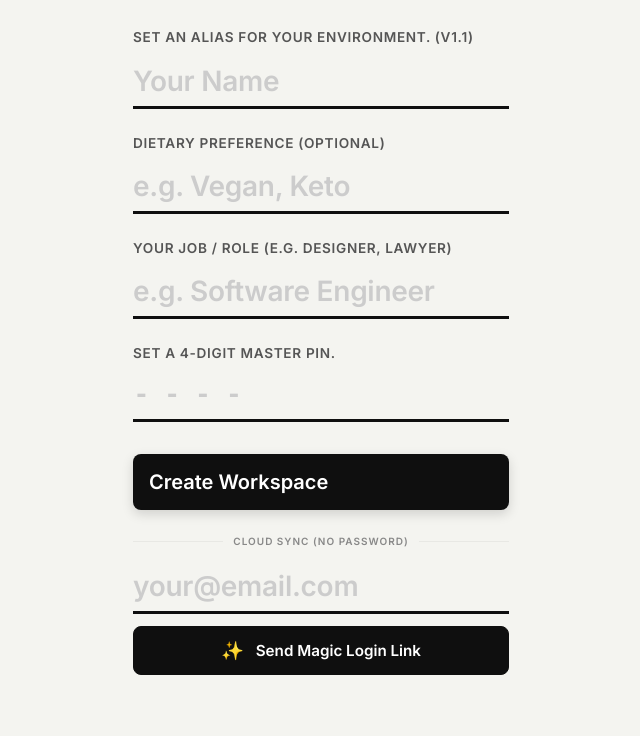
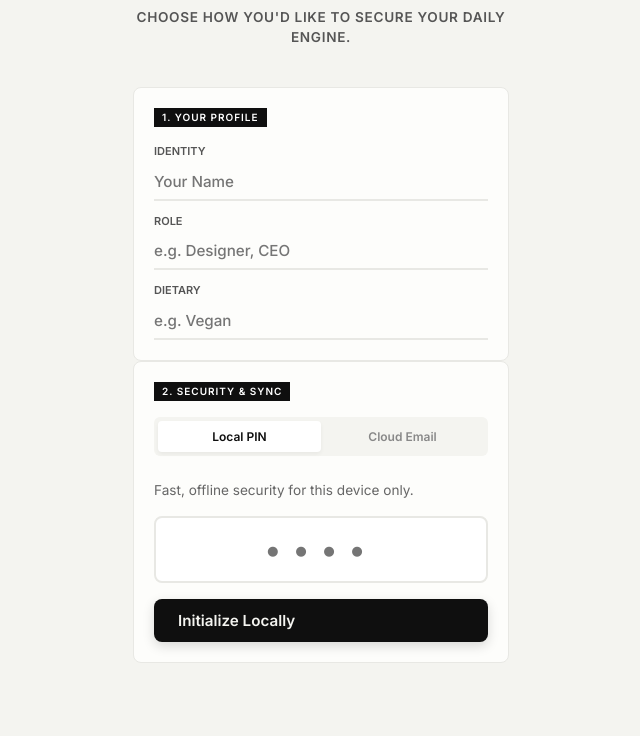
Before and after one commit to Danhand5555/wftd, a website built with Vite: page index.html in a window 1280 px wide. Shown: the part 64-800 px from the top of the page, without its empty margins (319-959 px from the left). Built offline with nearby package versions, Linux system fonts and the light colour scheme; no server answers.

Commit message:
UX Refactor: New tabbed Auth UI for clear choice between Local PIN and Cloud Email Sync

```diff
--- a/index.html
+++ b/index.html
@@ -24,57 +24,83 @@
     <!-- Main Container -->
     <main class="app-container">
 
-        <!-- Auth Screen (Demo) -->
+        <!-- Auth Screen (Premium Refactor) -->
         <section id="auth-view" class="auth-overlay">
-            <div class="auth-surface">
+            <div class="auth-box">
+                <header class="auth-header">
+                    <h1 class="type-h2">Setup Workspace</h1>
+                    <p class="auth-sub">Choose how you'd like to secure your daily engine.</p>
+                </header>
+
                 <div id="auth-signup-layer">
-                    <h1 class="type-h2">Initialize Workspace</h1>
-                    <p class="auth-sub">Set an alias for your environment. (v1.1)</p>
-                    <input type="text" id="auth-alias-input" class="input-brutalist" placeholder="Your Name"
-                        autocomplete="off">
+                    <!-- Section 1: The Profile -->
+                    <div class="auth-section">
+                        <span class="section-kicker">1. Your Profile</span>
+                        <div class="input-grid">
+                            <label class="input-minimal">
+                                <span>Identity</span>
+                                <input type="text" id="auth-alias-input" placeholder="Your Name" autocomplete="off">
+                            </label>
+                            <label class="input-minimal">
+                                <span>Role</span>
+                                <input type="text" id="auth-job-input" placeholder="e.g. Designer, CEO"
+                                    autocomplete="off">
+                            </label>
+                            <label class="input-minimal">
+                                <span>Dietary</span>
+                                <input type="text" id="auth-food-input" placeholder="e.g. Vegan" autocomplete="off">
+                            </label>
+                        </div>
+                    </div>
 
-                    <p class="auth-sub">Dietary Preference (Optional)</p>
-                    <input type="text" id="auth-food-input" class="input-brutalist" placeholder="e.g. Vegan, Keto"
-                        autocomplete="off">
+                    <!-- Section 2: Security Method -->
+                    <div class="auth-section security-section">
+                        <span class="section-kicker">2. Security & Sync</span>
 
-                    <p class="auth-sub">Your Job / Role (e.g. Designer, Lawyer)</p>
-                    <input type="text" id="auth-job-input" class="input-brutalist" placeholder="e.g. Software Engineer"
-                        autocomplete="off">
+                        <div class="auth-tabs">
+                            <button type="button" class="tab-btn active" data-target="mode-pin">Local PIN</button>
+                            <button type="button" class="tab-btn" data-target="mode-email">Cloud Email</button>
+                        </div>
 
+                        <div id="mode-pin" class="tab-content active">
+                            <p class="type-caption">Fast, offline security for this device only.</p>
+                            <input type="password" id="auth-pin-setup" class="pin-entry" maxlength="4"
+                                placeholder="••••" inputmode="numeric">
+                            <button type="button" class="btn-solid w-full" id="btn-auth-signup">Initialize
+                                Locally</button>
+                        </div>
 
-
-                    <p class="auth-sub">Set a 4-digit Master PIN.</p>
-                    <input type="password" id="auth-pin-setup" class="input-brutalist pin-input" maxlength="4"
-                        placeholder="----" autocomplete="off" inputmode="numeric">
-
-                    <button type="button" class="btn-solid brutal-btn" id="btn-auth-signup">Create Workspace</button>
-
-                    <div class="auth-separator"><span>CLOUD SYNC (NO PASSWORD)</span></div>
-
-                    <input type="email" id="auth-email-input" class="input-brutalist" placeholder="your@email.com"
-                        autocomplete="off">
-                    <button type="button" class="btn-magic" id="btn-magic-signup">
-                        <span>✨</span> Send Magic Login Link
-                    </button>
+                        <div id="mode-email" class="tab-content">
+                            <p class="type-caption">Sync your schedule across all your devices.</p>
+                            <input type="email" id="auth-email-input" class="input-minimal-full"
+                                placeholder="Enter your email">
+                            <button type="button" class="btn-magic w-full" id="btn-magic-signup">
+                                <span>✨</span> Connect via Magic Link
+                            </button>
+                        </div>
+                    </div>
                 </div>
 
                 <div id="auth-login-layer" class="hide">
-                    <h1 class="type-h2" id="auth-welcome-back">Workspace Locked</h1>
-                    <p class="auth-sub">Enter your PIN to resume.</p>
-                    <input type="password" id="auth-pin-login" class="input-brutalist pin-input" maxlength="4"
-                        placeholder="----" autocomplete="off" inputmode="numeric">
+                    <h1 class="type-h2" id="auth-welcome-back">Welcome Back</h1>
+                    <p class="auth-sub">Resume your workspace.</p>
 
-                    <button type="button" class="btn-solid brutal-btn" id="btn-auth-login">Unlock</button>
+                    <div class="auth-section">
+                        <input type="password" id="auth-pin-login" class="pin-entry" maxlength="4" placeholder="••••"
+                            inputmode="numeric">
+                        <button type="button" class="btn-solid w-full" id="btn-auth-login">Unlock Workspace</button>
 
-                    <div class="auth-separator"><span>OR CLOUD SYNC</span></div>
+                        <div class="auth-separator"><span>OR</span></div>
 
-                    <input type="email" id="auth-email-login" class="input-brutalist" placeholder="your@email.com"
-                        autocomplete="off">
-                    <button type="button" class="btn-magic" id="btn-magic-login">
-                        <span>✨</span> Email Login Link
-                    </button>
+                        <input type="email" id="auth-email-login" class="input-minimal-full"
+                            placeholder="email@address.com">
+                        <button type="button" class="btn-magic w-full" id="btn-magic-login">
+                            <span>✨</span> Instant Email Login
+                        </button>
+                    </div>
 
-                    <button type="button" class="btn-ghost reset-btn" id="btn-auth-reset">Reset Workspace</button>
+                    <button type="button" class="btn-ghost reset-btn" id="btn-auth-reset">Switch Account /
+                        Reset</button>
                 </div>
 
                 <p id="auth-error" class="feedback-txt auth-error"></p>
--- a/js/auth.js
+++ b/js/auth.js
@@ -1,4 +1,4 @@
-import { $ } from './utils.js';
+import { $, $$ } from './utils.js';
 import { _mountSurface, _renderAllStepSuggestions } from './ui.js';
 import { signInWithGoogle, getUser, signOut, signInWithMagicLink } from './supabase.js';
 
@@ -26,7 +26,17 @@ export async function _initAuth() {
         $('#auth-login-layer').classList.add('hide');
     }
 
-    // Events
+    // Tab Switching Logic
+    $$('.tab-btn').forEach(btn => {
+        btn.addEventListener('click', () => {
+            $$('.tab-btn').forEach(b => b.classList.remove('active'));
+            $$('.tab-content').forEach(c => c.classList.remove('active'));
+            btn.classList.add('active');
+            const target = btn.dataset.target;
+            $('#' + target).classList.add('active');
+        });
+    });
+
     $('#btn-auth-signup')?.addEventListener('click', _handleSignup);
     $('#btn-auth-login')?.addEventListener('click', _handleLogin);
 
--- a/styles.css
+++ b/styles.css
@@ -43,6 +43,144 @@
     --ease-fluid: cubic-bezier(0.4, 0, 0.2, 1);
     --radii-soft: 8px;
     --radii-hard: 2px;
+}
+
+/* Auth System Refactor */
+.auth-overlay {
+    position: fixed;
+    inset: 0;
+    background: var(--clr-paper);
+    display: flex;
+    align-items: center;
+    justify-content: center;
+    z-index: 1000;
+}
+
+.auth-box {
+    width: 100%;
+    max-width: 440px;
+    padding: var(--space-32);
+    display: flex;
+    flex-direction: column;
+    gap: var(--space-32);
+}
+
+.auth-header {
+    text-align: center;
+}
+
+.auth-sub {
+    font-size: var(--tx-sm);
+    color: #888;
+    margin-top: 4px;
+}
+
+.auth-section {
+    display: flex;
+    flex-direction: column;
+    gap: 16px;
+    padding: 20px;
+    background: #fdfdfb;
+    border: 1px solid var(--clr-chrome);
+    border-radius: var(--radii-soft);
+}
+
+.section-kicker {
+    font-size: 10px;
+    text-transform: uppercase;
+    font-weight: var(--wght-bold);
+    letter-spacing: 0.1em;
+    color: #aaa;
+}
+
+.input-grid {
+    display: grid;
+    gap: 12px;
+}
+
+.input-minimal {
+    display: flex;
+    flex-direction: column;
+    gap: 4px;
+}
+
+.input-minimal span {
+    font-size: 11px;
+    font-weight: var(--wght-bold);
+    color: #555;
+    text-transform: uppercase;
+}
+
+.input-minimal input {
+    border: none;
+    border-bottom: 2px solid var(--clr-chrome);
+    padding: 8px 0;
+    font-size: var(--tx-base);
+    font-weight: var(--wght-medium);
+    transition: border-color 0.2s;
+    background: transparent;
+}
+
+.input-minimal input:focus {
+    outline: none;
+    border-color: var(--clr-ink);
+}
+
+.input-minimal-full {
+    width: 100%;
+    border: 1px solid var(--clr-chrome);
+    border-radius: var(--radii-soft);
+    padding: 12px;
+    font-size: var(--tx-base);
+    background: white;
+}
+
+.auth-tabs {
+    display: grid;
+    grid-template-columns: 1fr 1fr;
+    background: var(--clr-surface);
+    padding: 4px;
+    border-radius: 6px;
+}
+
+.tab-btn {
+    padding: 8px;
+    font-size: 12px;
+    font-weight: var(--wght-bold);
+    color: #888;
+    border-radius: 4px;
+}
+
+.tab-btn.active {
+    background: white;
+    color: var(--clr-ink);
+    box-shadow: 0 2px 4px rgba(0, 0, 0, 0.05);
+}
+
+.tab-content {
+    display: none;
+    flex-direction: column;
+    gap: 16px;
+    padding-top: 8px;
+}
+
+.tab-content.active {
+    display: flex;
+}
+
+.pin-entry {
+    font-size: 32px;
+    text-align: center;
+    letter-spacing: 12px;
+    font-weight: var(--wght-bold);
+    border: 2px solid var(--clr-chrome);
+    border-radius: var(--radii-soft);
+    padding: 12px;
+    width: 100%;
+}
+
+.w-full {
+    width: 100%;
 }
 
 /* Reset // Naked tags */
```
